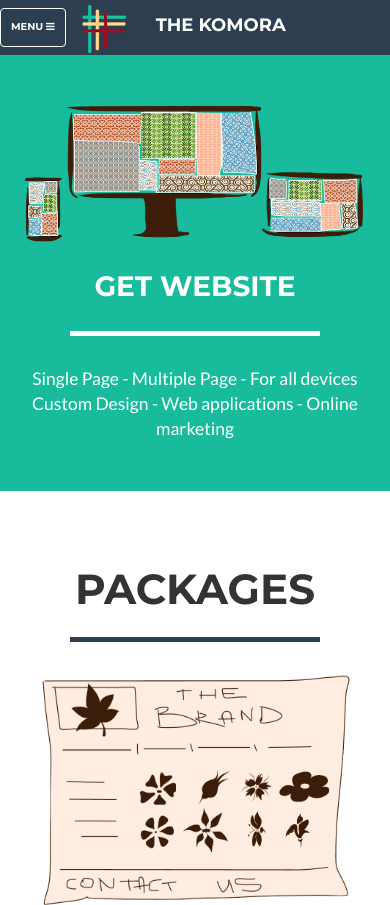
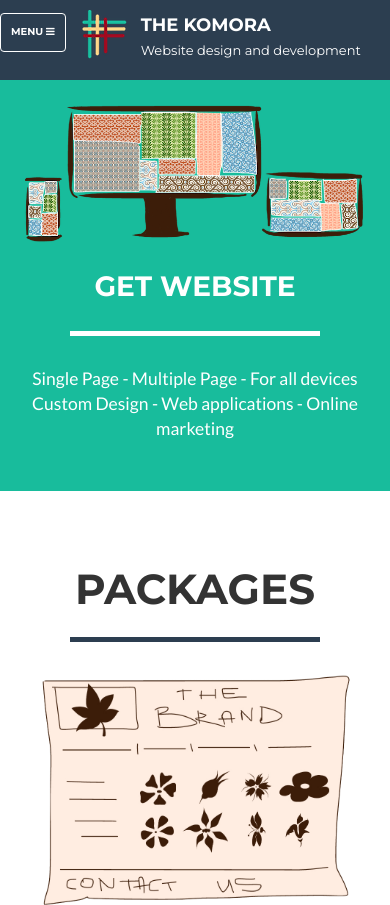
Before and after one commit to aviun/komora, a website: page public_html/index.html in a window 390 px wide. Shown: the top 905 px of the page. Drawn offline with nearby package versions, Linux system fonts and the light colour scheme.

Commit message:
Subtitle added and CSS changes accordingly

```diff
--- a/public_html/css/freelancer.css
+++ b/public_html/css/freelancer.css
@@ -92,6 +92,20 @@ header .intro-text .skills {
   font-size: 1.25em;
   font-weight: 300;
 }
+
+.navbar-header {
+  display: flex;
+}
+.subtitle {
+  font-size: small;
+  margin-top: 5px;
+  padding-bottom: 10px;
+}
+.logo {
+  padding: 0;
+  margin-right: 10px;
+  margin-top: 5px;
+}
 @media (min-width: 768px) {
   header .container {
     padding-top: 200px;
@@ -111,10 +125,16 @@ header .intro-text .skills {
   font-weight: 700;
   border: none;
 }
+
+.navbar-custom .subtitle{
+    text-transform: none;
+    font-weight: 300;
+}
 .navbar-custom a:focus {
   outline: none;
 }
 .navbar-custom .navbar-brand {
+    padding-top: 10px;
   color: white;
 }
 .navbar-custom .navbar-brand:hover,
@@ -161,7 +181,7 @@ header .intro-text .skills {
 }
 @media (min-width: 768px) {
   .navbar-custom {
-    padding: 25px 0;
+    padding: 25px 0px;
     -webkit-transition: padding 0.3s;
     -moz-transition: padding 0.3s;
     transition: padding 0.3s;
@@ -178,6 +198,7 @@ header .intro-text .skills {
   .navbar-custom.affix .navbar-brand {
     font-size: 1.5em;
   }
+
 }
 section {
   padding: 100px 0;
@@ -192,6 +213,12 @@ section.success {
 }
 
 @media (max-width: 767px) {
+  .navbar-custom {
+    padding: 5px 0 20px 0;
+  }
+    .navbar-custom .navbar-brand{
+        padding-left: 0;
+    }
   section {
     padding: 75px 0;
   }
@@ -504,13 +531,3 @@ fieldset[disabled] .btn-success.active {
   opacity: 0;
   display: none;
 }
-
-.navbar-header{
-    display: flex;
-
-}
-.logo {
-    padding: 0;
-    margin-right: 10px;
-    margin-top: 5px;
-}
--- a/public_html/index.html
+++ b/public_html/index.html
@@ -13,7 +13,7 @@
     <meta name="Description" CONTENT="The Komora makes user friendly, intuitive website design, SEO, Internet marketing strategies.">
 
 
-    <title>The Komora</title>
+    <title>The Komora website design and development Vancouver</title>
     <link rel="shortcut icon" href="logo.png" type="image/png">
     <!-- Bootstrap Core CSS -->
     <link href="vendor/bootstrap/css/bootstrap.min.css" rel="stylesheet">
@@ -51,8 +51,8 @@
                 </button>
                 <img class="img-responsive logo" src="img/logo.png" alt="Website design logo">
 
-                <a class="navbar-brand" href="#page-top">
-                    The Komora</a>
+                <a class="navbar-brand" href="#page-top">The Komora
+                    <br><p class="subtitle">Website design and development</p></a>
 
             </div>
 
@@ -417,7 +417,7 @@
     <script src="js/contact_me.js"></script>
 
     <!-- Theme JavaScript -->
-    <script src="js/freelancer.min.js"></script>
+    <script src="js/freelancer.js"></script>
 
 </body>
 
--- a/public_html/js/freelancer.js
+++ b/public_html/js/freelancer.js
@@ -4,7 +4,7 @@
     "use strict"; // Start of use strict
 
     // jQuery for page scrolling feature - requires jQuery Easing plugin
-    $('.page-scroll a').bind('click', function(event) {
+   $('.page-scroll a').bind('click', function(event) {
         var $anchor = $(this);
         $('html, body').stop().animate({
             scrollTop: ($($anchor.attr('href')).offset().top - 50)
```
